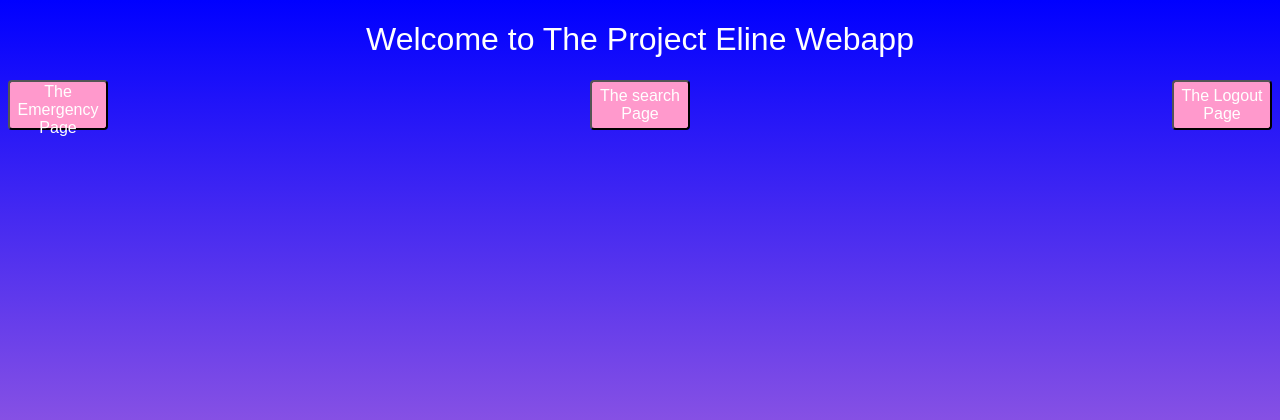
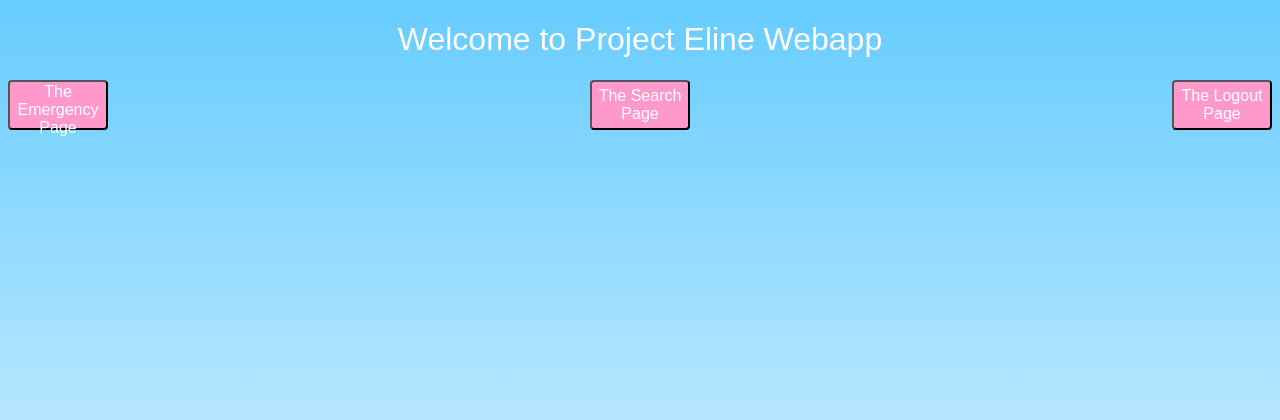
Before and after one commit to aclinton13/Project-E-Line, a Python web app: template templates/eline.html in a window 1280 px wide. Shown: the top 420 px of the page. Run offline with Jinja, Linux system fonts and the light colour scheme; the template is opened without the code that fills it, so the values that code supplies are empty.

```diff
--- a/stylesheets/design.css
+++ b/stylesheets/design.css
@@ -1,5 +1,5 @@
 body {
-    background: linear-gradient(to bottom, #0000ff 0%, #ff99cc 100%);
+    background: linear-gradient(to bottom, #66ccff 0%, #ffffff 100%);
 
 }
 html {
--- a/templates/eline.html
+++ b/templates/eline.html
@@ -7,12 +7,12 @@
     <link rel="stylesheet" href="/stylesheets/design.css">
   </head>
   <body>
-<center> <h1>Welcome to The Project Eline Webapp </h1> </center>
+<center> <h1>Welcome to Project Eline Webapp </h1> </center>
 
 <div class="flex-container">
 
      <button onclick="window.location.href='emergency'">The Emergency Page </button>
-      <button onclick="window.location.href='/search'">The search Page </button>
+      <button onclick="window.location.href='/search'">The Search Page </button>
       <button onclick="window.location.href='/'">The Logout Page </button>
 
 </div>
--- a/templates/setup.html
+++ b/templates/setup.html
@@ -3,6 +3,8 @@
   <head>
     <meta charset="utf-8">
     <title></title>
+    <link href="https://fonts.googleapis.com/css?family=Abel&display=swap">
+    <link rel="stylesheet" href="/stylesheets/design.css">
   </head>
   <body>
     <center><p>This is the sign up page</p></center>
```
